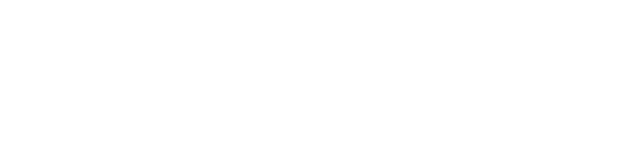
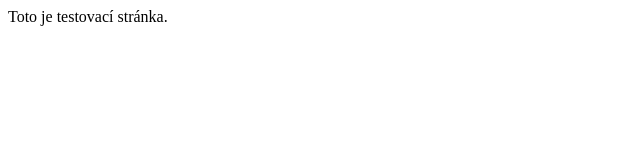
Before and after one commit to stepaneked/mujgit, a plain HTML site: page prvni_web/test.html in a window 1280 px wide. Shown: the whole page, without its empty margins (0-640 px from the left). Drawn offline with Linux system fonts and the light colour scheme.

Commit message:
uprava tela testovaci stranky

```diff
--- a/prvni_web/test.html
+++ b/prvni_web/test.html
@@ -6,6 +6,6 @@
     <title>Document</title>
 </head>
 <body>
-
+    Toto je testovací stránka.
 </body>
 </html>
```
